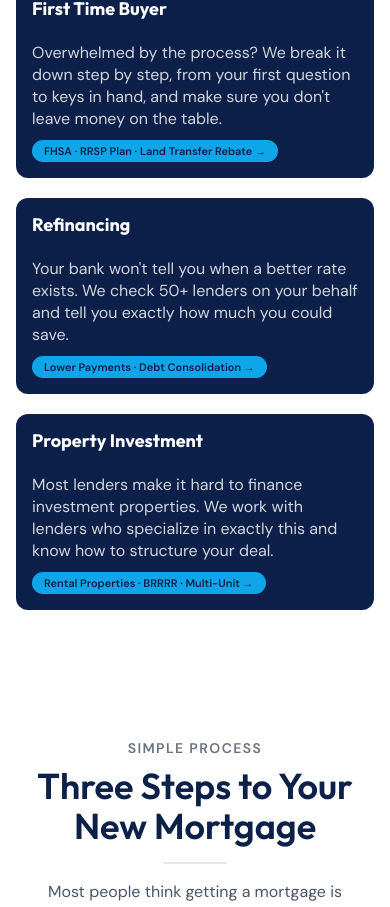
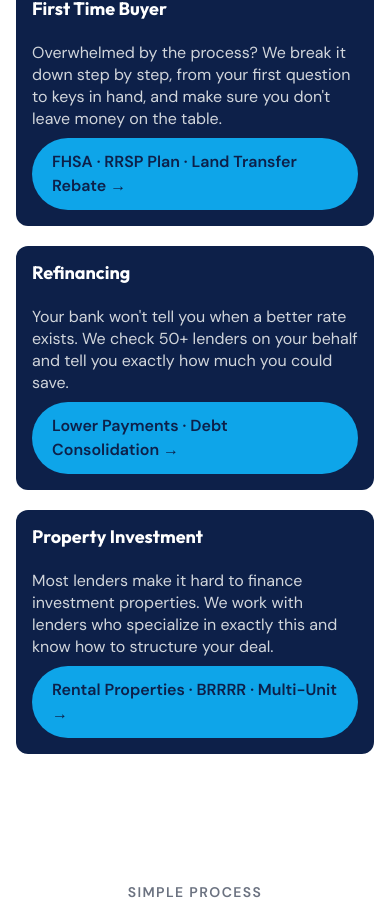
Before and after one commit to melzeranthony6-ai/clearpath-mortgage, a React (Vite) app: page / in a window 390 px wide. Shown: the part 1280-2187 px from the top of the page. Built offline with nearby package versions, Linux system fonts and the light colour scheme.

Commit message:
fix: larger audience card buttons on mobile

```diff
--- a/src/components/AudienceSelector.tsx
+++ b/src/components/AudienceSelector.tsx
@@ -65,16 +65,7 @@ function AudienceSelector({ onSelect }: AudienceSelectorProps) {
               <h3 className="font-display text-lg text-white font-bold mb-1 text-left min-h-10 leading-tight">{audience.title}</h3>
               <p className="text-gray-300 text-base leading-snug text-left flex-1">{audience.description}</p>
               <div className="mt-auto pt-2 text-left">
-                <span
-                  style={{
-                    backgroundColor: '#0ea5e9',
-                    color: '#0d2049',
-                    fontWeight: 600,
-                    padding: '4px 12px',
-                    borderRadius: '999px',
-                    fontSize: '11px',
-                  }}
-                >
+                <span className="inline-block rounded-full bg-[#0ea5e9] text-[#0d2049] font-semibold py-3 px-5 text-base sm:py-1 sm:px-3 sm:text-[11px]">
                   {audience.tags}
                 </span>
               </div>
```
